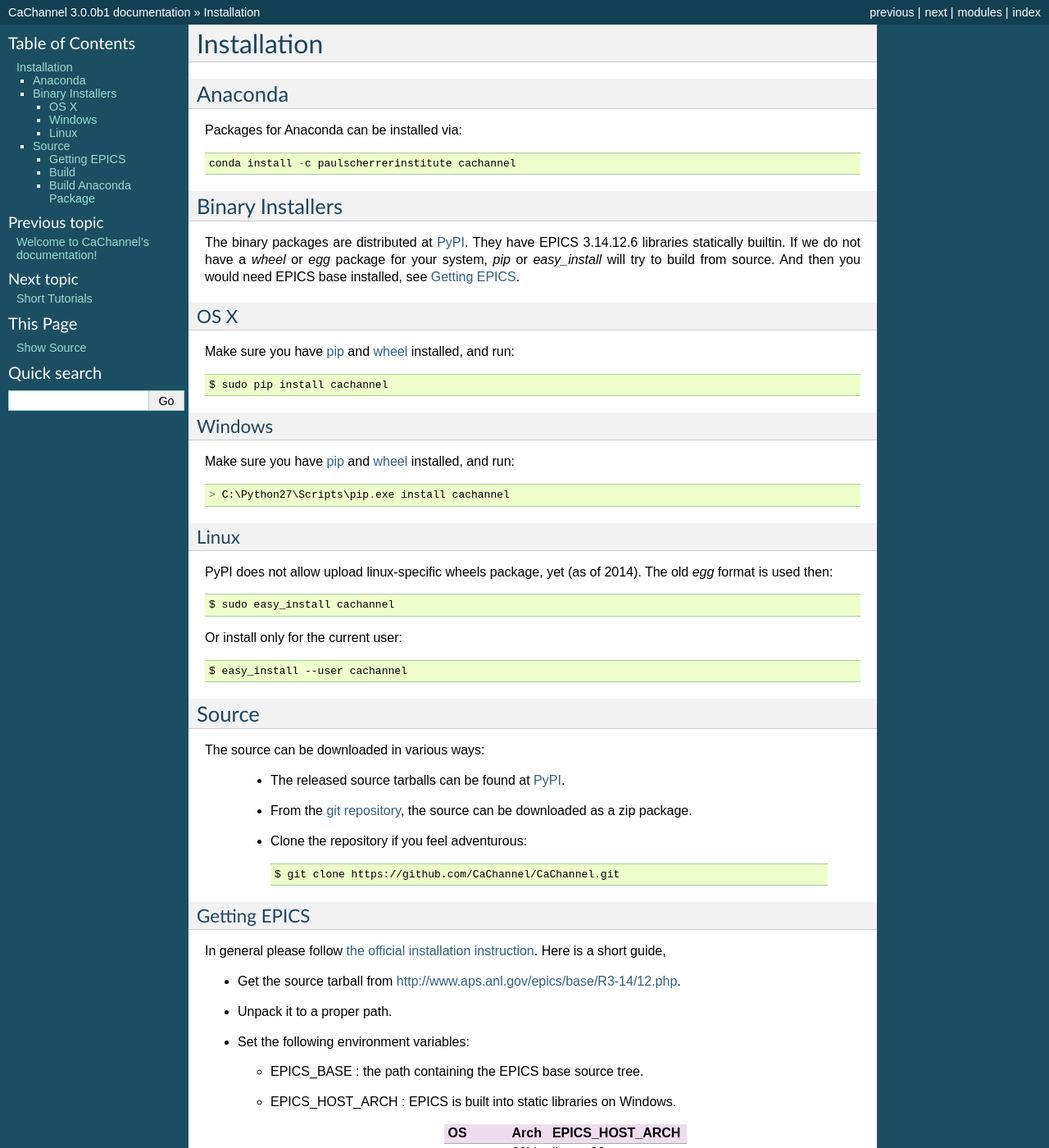
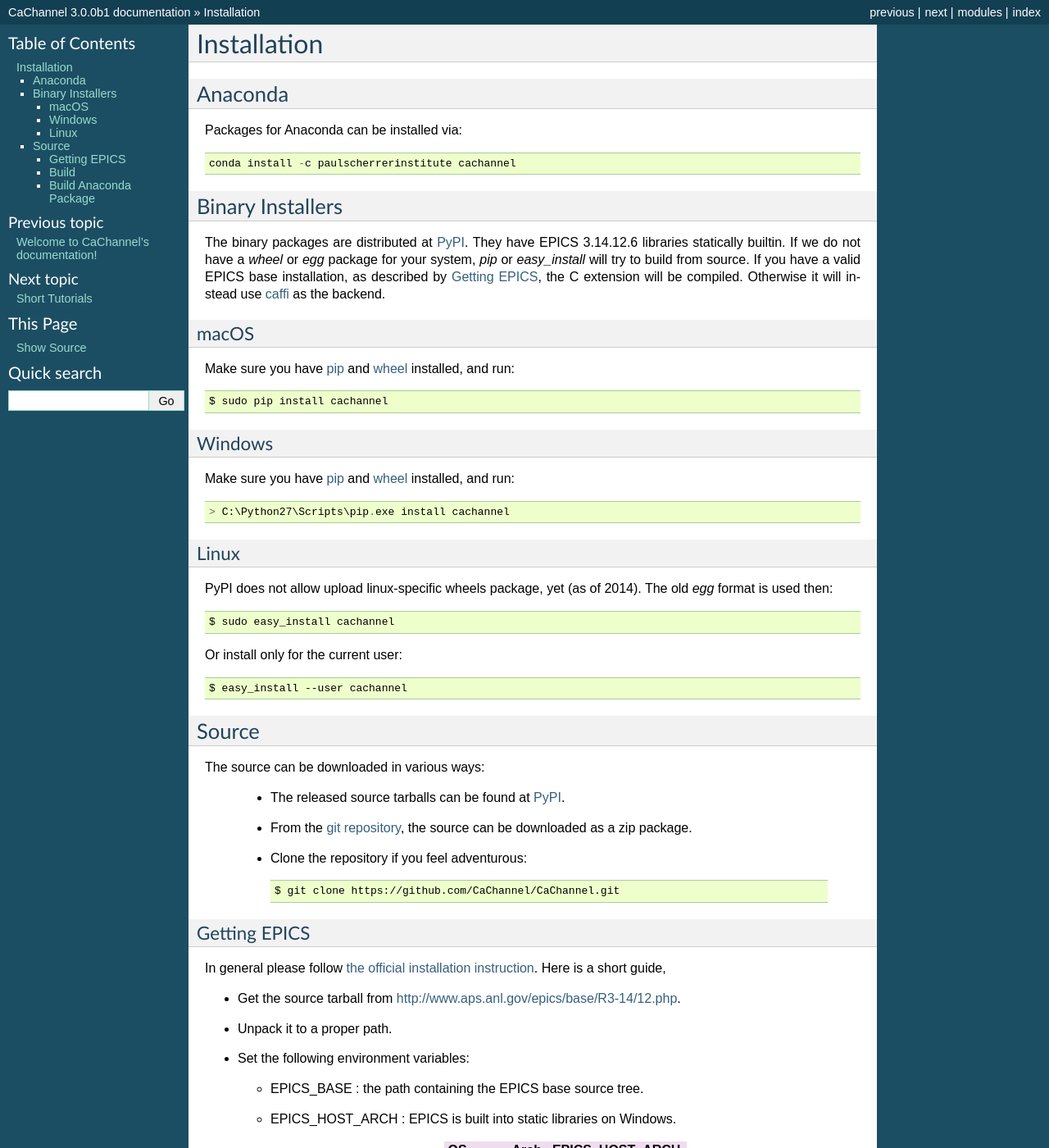
Before and after one commit to CaChannel/CaChannel, a Sphinx documentation site: the page built from docs/source/installation.rst, in a window 1280 px wide and 1400 px high. Shown: the whole window at 82% size. Built offline with Sphinx 7.4.7, drawn with Linux system fonts in a browser that asks for light colours.

Commit message:
document the use of caffi backend without EPICS installation

```diff
--- a/docs/source/installation.rst
+++ b/docs/source/installation.rst
@@ -12,10 +12,12 @@ Binary Installers
 The binary packages are distributed at `PyPI <https://pypi.python.org/pypi/CaChannel>`_.
 They have EPICS 3.14.12.6 libraries statically builtin.
 If we do not have a *wheel* or *egg* package for your system, *pip* or *easy_install* will try to
-build from source. And then you would need EPICS base installed, see :ref:`getting-epics`.
+build from source. If you have a valid EPICS base installation, as described by :ref:`getting-epics`,
+the C extension will be compiled. Otherwise it will instead use `caffi <https://pypi.python.org/pypi/caffi>`_
+as the backend.
 
-OS X
-~~~~
+macOS
+~~~~~
 
 Make sure you have `pip <https://pypi.python.org/pypi/pip>`_ and
 `wheel <https://pypi.python.org/pypi/wheel>`_  installed, and run::
@@ -79,7 +81,7 @@ In general please follow `the official installation instruction <http://www.aps.
     |         | 64bit | windows-x64        |
     +---------+-------+--------------------+
     |         | PPC   | darwin-ppcx86      |
-    |  OS X   +-------+--------------------+
+    | macOS   +-------+--------------------+
     |         | Intel | darwin-x86         |
     +---------+-------+--------------------+
 
```
